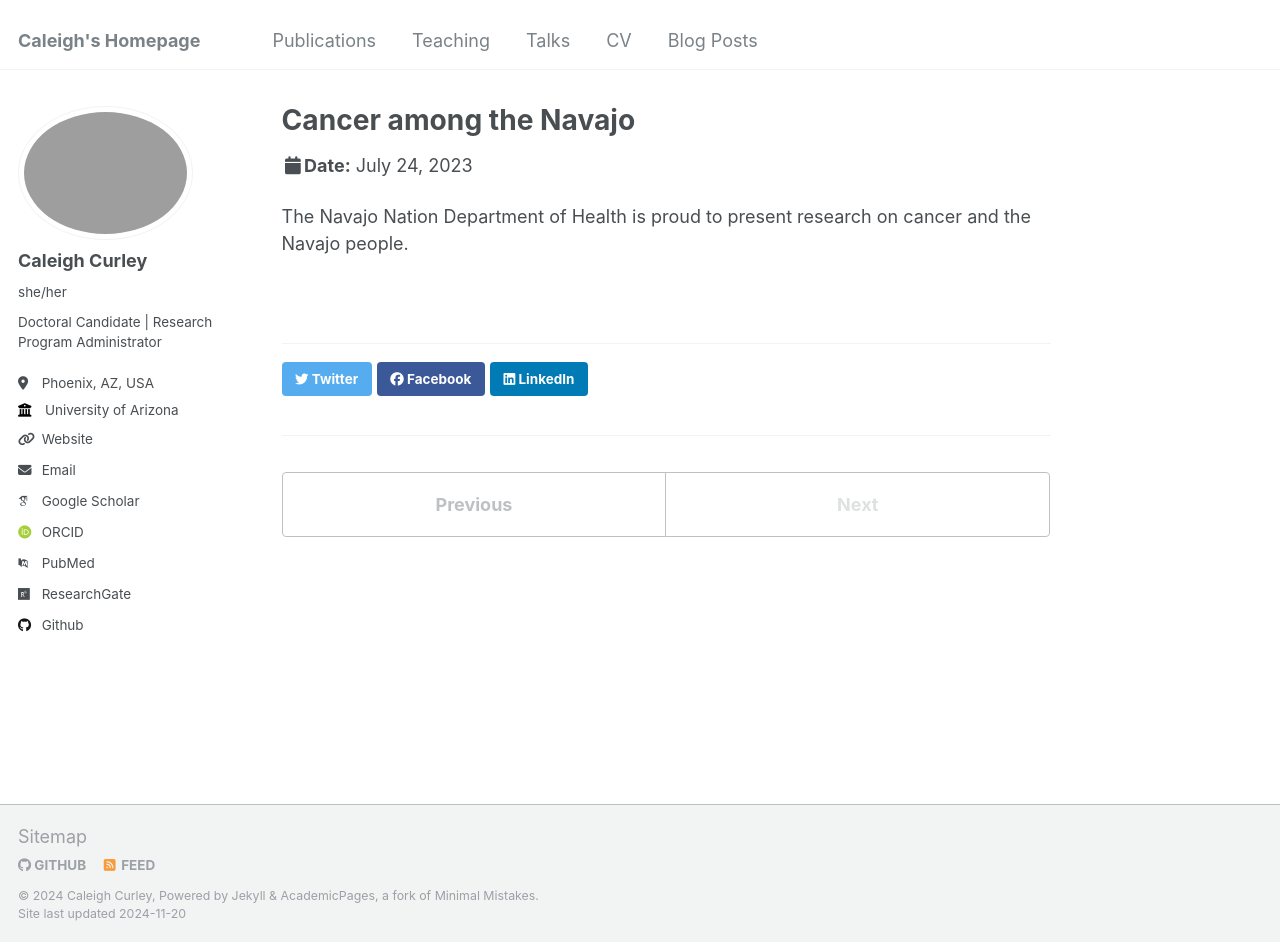
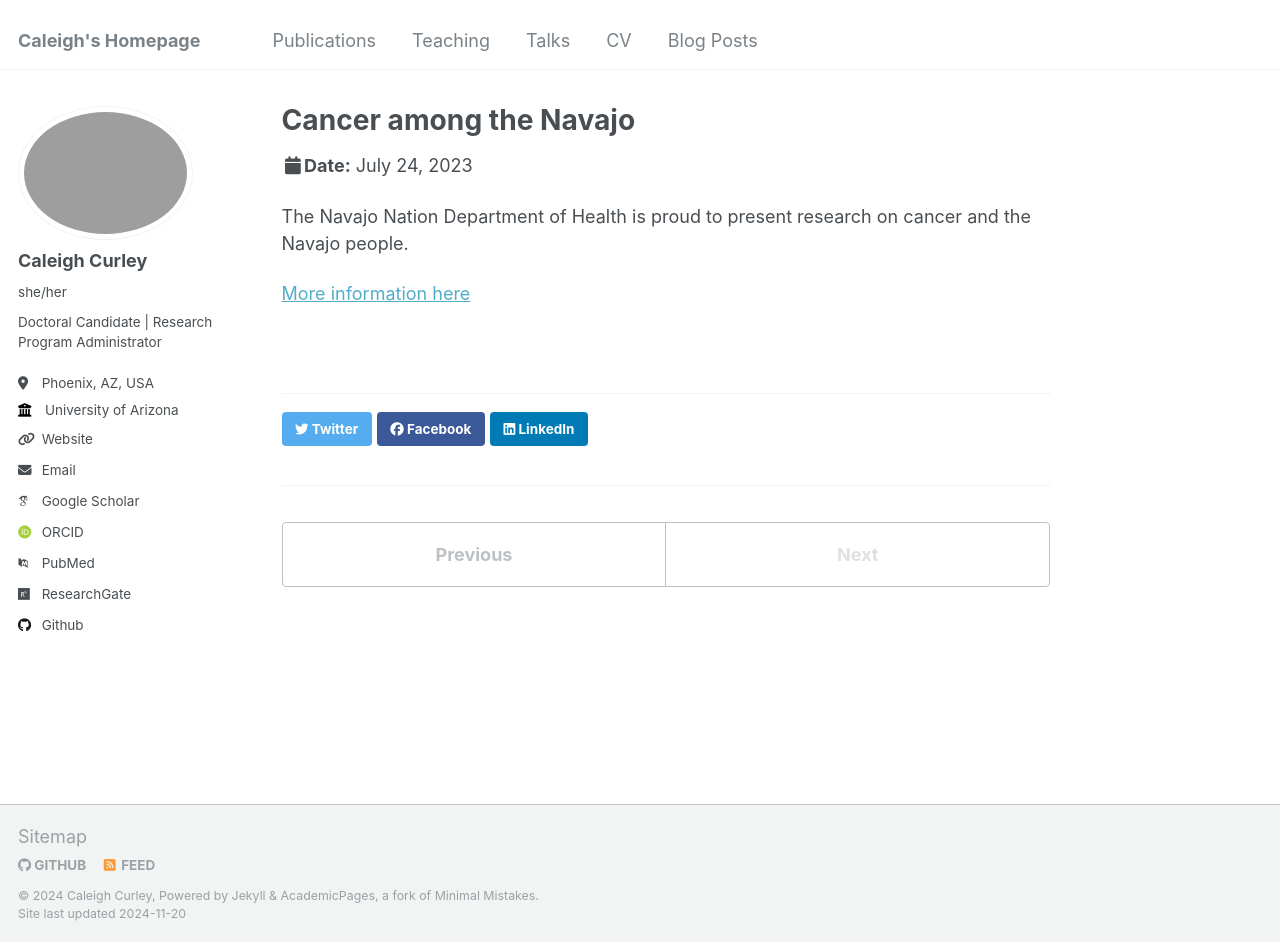
Before and after one commit to caleighcurley/Caleigh-Curley, a Jekyll site: the page built from _talks/2012-03-01-talk-1.md, in a window 1280 px wide and 942 px high. Built offline with Jekyll 4.4.1, drawn with Linux system fonts in a browser that asks for light colours; some web fonts are replaced.

Commit message:
Update 2012-03-01-talk-1.md

```diff
--- a/_talks/2012-03-01-talk-1.md
+++ b/_talks/2012-03-01-talk-1.md
@@ -6,6 +6,7 @@ permalink: /talks/2012-03-01-talk-1
 venue: "Navajo Nation, Department of Health"
 date: 2023-07-24
 location: "Navajo Nation, Arizona"
-videolink: 'https://www.youtube.com/watch?v=nCP40EXbiQc'
 ---
 The Navajo Nation Department of Health is proud to present research on cancer and the Navajo people.
+
+[More information here](https://www.youtube.com/watch?v=nCP40EXbiQc)
```
